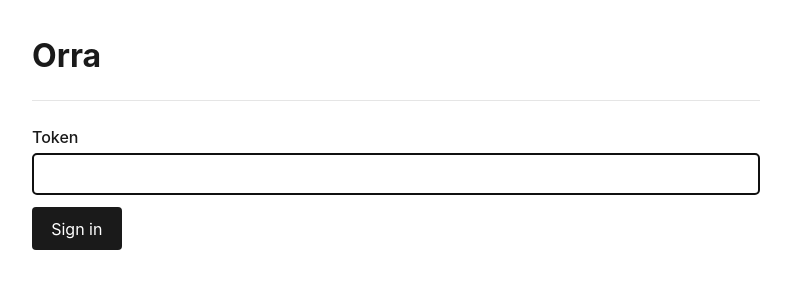
After one commit to chrisjgilbert/orra, a Flask app: page /login in a window 1280 px wide. The commit adds this page. Shown: the top 300 px of the page, without its empty margins (244-1035 px from the left). Run offline with Flask 3, Linux system fonts and the light colour scheme; parts of the project's set-up code (start-up, migrations or seed data) failed here and were passed over.

Commit message:
Add login & out

```diff
--- a/app/static/style.css
+++ b/app/static/style.css
@@ -25,6 +25,7 @@ form label {
 }
 
 form input[type="text"],
+form input[type="password"],
 form input[type="number"],
 form textarea {
   display: block;
@@ -47,6 +48,18 @@ button {
 }
 
 button:hover { background: #333; }
+
+.inline-form { display: inline; }
+
+.link-button {
+  background: none;
+  color: #0366d6;
+  padding: 0;
+  text-decoration: underline;
+  font: inherit;
+}
+
+.link-button:hover { background: none; color: #024; }
 
 .episode-list {
   list-style: none;
--- /dev/null
+++ b/app/templates/login.html
@@ -0,0 +1,24 @@
+<!doctype html>
+<html lang="en">
+<head>
+  <meta charset="utf-8">
+  <title>Orra — sign in</title>
+  <link rel="stylesheet" href="{{ url_for('static', filename='style.css') }}">
+</head>
+<body>
+  <header>
+    <h1>Orra</h1>
+  </header>
+
+  <main>
+    <form method="post" action="{{ url_for('login_submit') }}">
+      <label>
+        Token
+        <input type="password" name="token" autofocus required>
+      </label>
+      {% if error %}<p class="error">{{ error }}</p>{% endif %}
+      <button type="submit">Sign in</button>
+    </form>
+  </main>
+</body>
+</html>
--- a/app/web.py
+++ b/app/web.py
@@ -115,11 +115,14 @@ def _require_auth(view):
             return view(*args, **kwargs)
         header = request.headers.get("Authorization", "")
         provided = header.removeprefix("Bearer ").strip()
-        if provided != token:
-            cookie = request.cookies.get("orra_token", "")
-            if cookie != token:
-                return Response("unauthorized", status=401)
-        return view(*args, **kwargs)
+        if provided == token:
+            return view(*args, **kwargs)
+        cookie = request.cookies.get("orra_token", "")
+        if cookie == token:
+            return view(*args, **kwargs)
+        if not header and not cookie:
+            return redirect(url_for("login"))
+        return Response("unauthorized", status=401)
 
     return wrapped
 
@@ -132,6 +135,33 @@ def _kick_job(target, *args, **kwargs) -> None:
 
 
 def _register_routes(app: Flask) -> None:
+    @app.get("/login")
+    def login():
+        return render_template("login.html")
+
+    @app.post("/logout")
+    def logout():
+        resp = redirect(url_for("login"))
+        resp.delete_cookie("orra_token")
+        return resp
+
+    @app.post("/login")
+    def login_submit():
+        token = app.config.get("AUTH_TOKEN")
+        submitted = request.form.get("token", "")
+        if not token or submitted != token:
+            return render_template("login.html", error="Invalid token"), 401
+        resp = redirect(url_for("index"))
+        resp.set_cookie(
+            "orra_token",
+            token,
+            max_age=60 * 60 * 24 * 365,
+            httponly=True,
+            secure=request.is_secure,
+            samesite="Lax",
+        )
+        return resp
+
     @app.get("/")
     @_require_auth
     def index():
```
Also changed, not shown: app/templates/episode.html (+7 -1 lines), app/templates/index.html (+6 -1 lines), tests/test_routes.py (+28 -1 lines), 1 other file.
